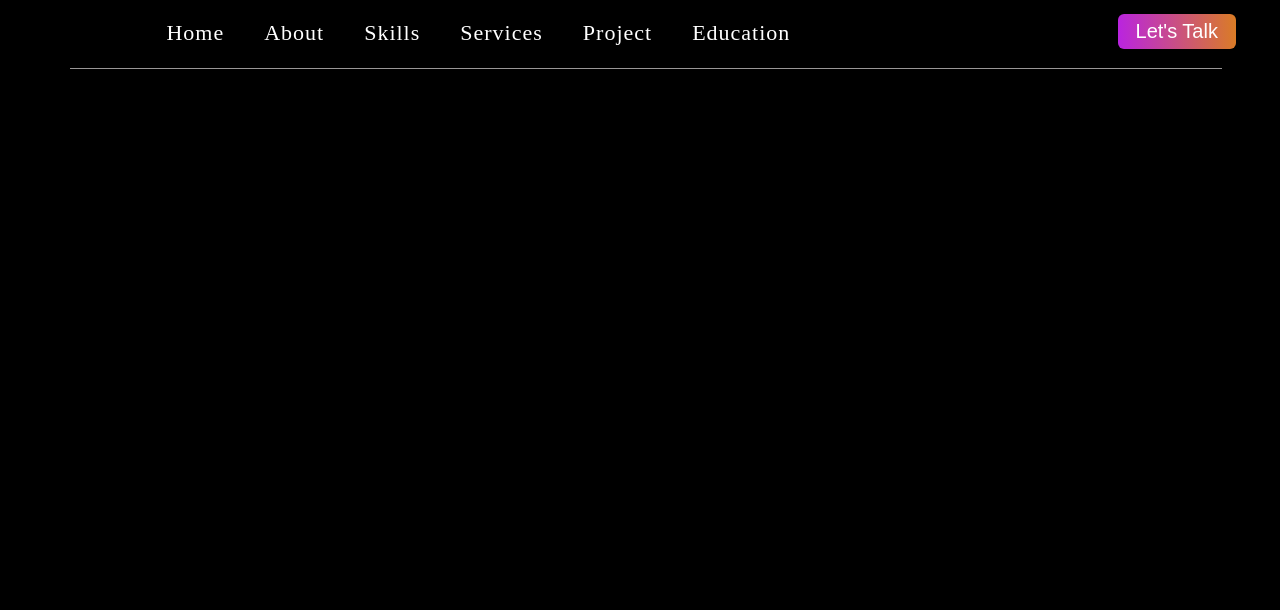
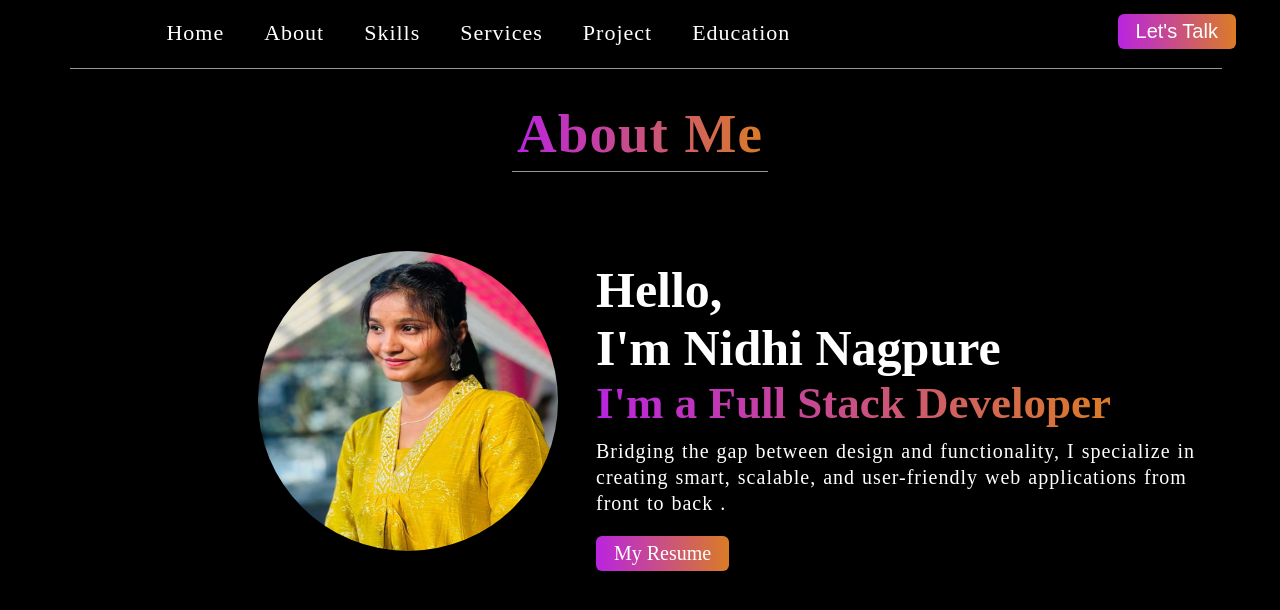
Before and after one commit to nidhinagpure/my-portfolio, a React (Vite) app: page / in a window 1280 px wide. Shown: the top 610 px of the page. Built offline with nearby package versions, Linux system fonts and the light colour scheme.

Commit message:
about page init

```diff
--- a/src/components/headingname/Heading.jsx
+++ b/src/components/headingname/Heading.jsx
@@ -1,14 +1,15 @@
+
+import './../../components/headingname/Heading.css';
 import Underline from '../../assets/Underline.svg';
 
 const Heading = (props) => {
    const {image, heading} = props;
   return (
     <div>
-        <div>
-          <h1>About</h1>
-          <img src={Underline} />
+        <div className='heading-container'>
+          <h1>About Me</h1>
         </div>
-
+       <div className='heading-line'></div>
     </div>
   )
 }
--- a/src/components/headingname/heading.css
+++ b/src/components/headingname/heading.css
@@ -0,0 +1,29 @@
+.heading-container {
+    margin-top: 8%;
+    display: flex;
+    justify-content: center;
+    text-align: center;
+    align-items: center;
+    cursor: pointer;
+    background-color: black;
+}
+.heading-container h1 {
+    font-size: 55px;
+    letter-spacing: 1px;
+    word-spacing: 1px;
+    transition: 0.5s;
+    background: linear-gradient(267deg, #DA7C25 0.40%, #B923E1 100%);
+    -webkit-background-clip: text;
+    -webkit-text-fill-color: transparent;
+    display: inline-block;
+}
+.heading-container h1:hover {
+    transform: scale(1.1);
+}
+.heading-line {
+    background-color:rgb(153, 150, 150);
+    height: 0.1px;
+    width: 20%;
+    display: flex;
+    margin: 6px 0 0 40%;
+}
--- a/src/components/home/Home.css
+++ b/src/components/home/Home.css
@@ -1,12 +1,68 @@
-.line-hr{
+.line-hr {
     background-color: rgb(153, 150, 150);
     color: white;
     height: 1px;
     width: 90%;
     display: flex;
     position: fixed;
-    top:68px;
+    top: 68px;
     bottom: 0;
     right: 50px;
     left: 70px;
 }
+.home-container {
+    display: flex;
+    margin-top: 60px;
+    justify-content: center;
+    justify-content: space-evenly;
+}
+.profile-container img {
+    height: 300px;
+    width: 300px;
+    margin-left: 70%;
+    border-radius: 50%;
+    padding: 20px 20px 20px 20px;
+}
+.home-info {
+    margin-top: 30px;
+    margin-left: 20%;
+}
+.home-info h1 {
+    font-size: 50px;
+}
+.home-info h2 {
+    font-size: 45px;
+    background: linear-gradient(267deg, #DA7C25 0.40%, #B923E1 100%);
+    -webkit-background-clip: text;
+    -webkit-text-fill-color: transparent;
+    display: inline-block;
+}
+.home-info p {
+    font-size: 20px;
+    margin-top: 10px;
+    letter-spacing: 1px;
+    word-spacing: 1px;
+    line-height: 1.6rem;
+    padding-right: 70px;
+    color: white;
+}
+.btn-outline {
+    padding: 6px 18px 6px 18px;
+    font-size: 20px;
+    border: none;
+    background: linear-gradient(267deg, #DA7C25 0.40%, #B923E1 100%);
+    border-radius: 6px;
+    color: white;
+    text-decoration: none;
+    outline: none;
+    cursor: pointer;
+    transition: 0.5s;
+     display: inline-block;
+
+}
+.btn-resume {
+    margin-top: 20px;
+}
+.btn-outline:hover {
+    transform:scale(1.1);
+}
--- a/src/components/home/Home.jsx
+++ b/src/components/home/Home.jsx
@@ -2,12 +2,33 @@ import './../home/Home.css';
 
 import Navbar from './../navbar/Navbar';
 import Heading from './../headingname/Heading';
+import Profileimg from './../../assets/Profile-img.jpg';
 
 const Home = () => {
   return (
     <div>
       <Navbar />
-       <div className='line-hr'></div>
+      <div className='line-hr'></div>
+      <Heading />
+
+      <div className='home-container'>
+
+        <div className='profile-container'>
+          <img src={Profileimg} />
+
+        </div>
+
+        <div className='home-info'>
+          <h1>Hello,</h1>
+          <h1>I'm Nidhi Nagpure </h1>
+          <h2>I'm a <span> Full Stack Developer </span></h2>
+          <p>Bridging the gap between design and functionality, I specialize in creating smart, scalable,
+            and user-friendly web applications from front to back .</p>
+          <div className='btn-resume'>
+            <a href="/resume.pdf" download className="btn-outline">My Resume</a>
+          </div>
+        </div>
+      </div>
 
     </div>
   )
```
Also changed, not shown: src/components/navbar/Navbar.css (line endings or trailing spaces).
